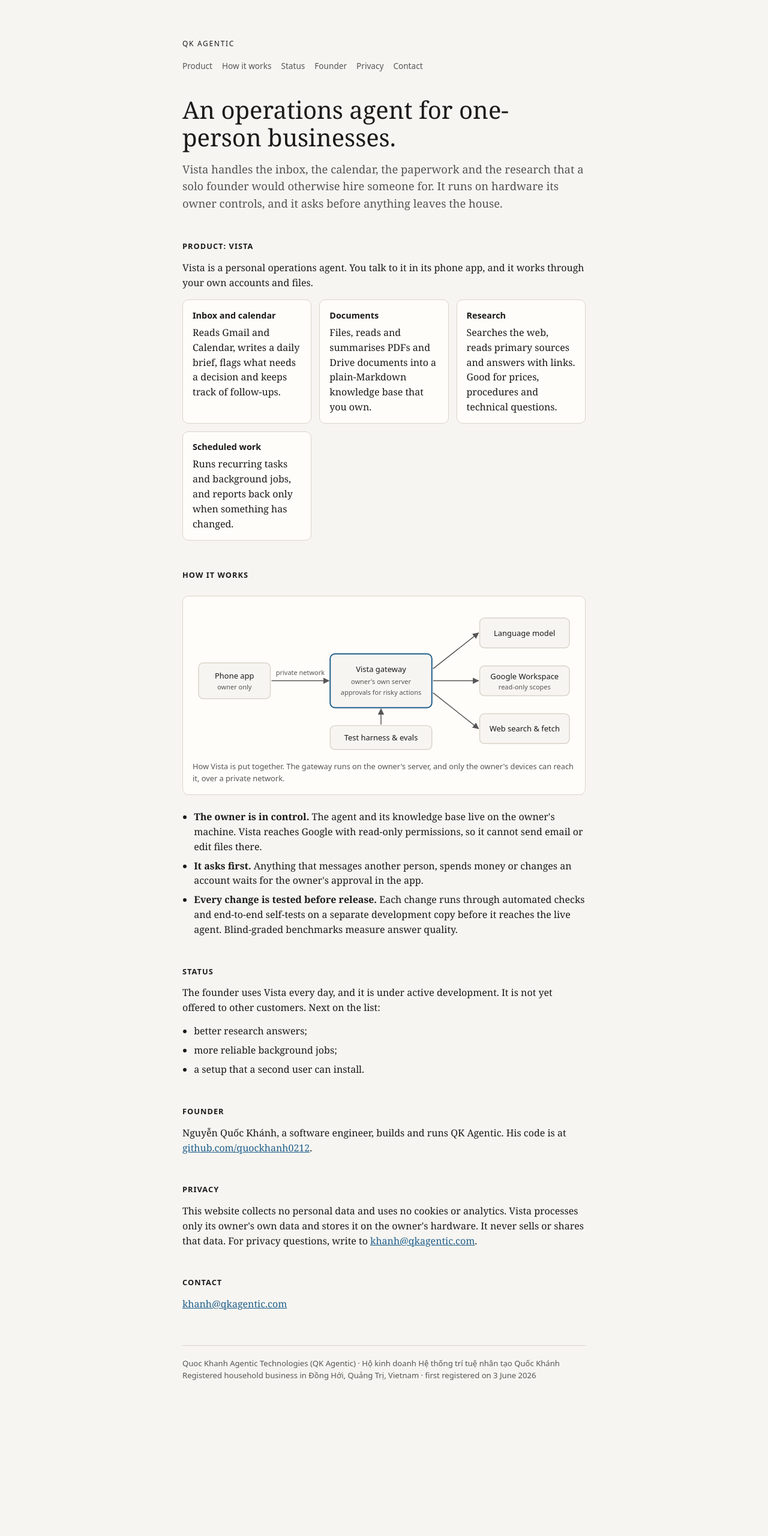
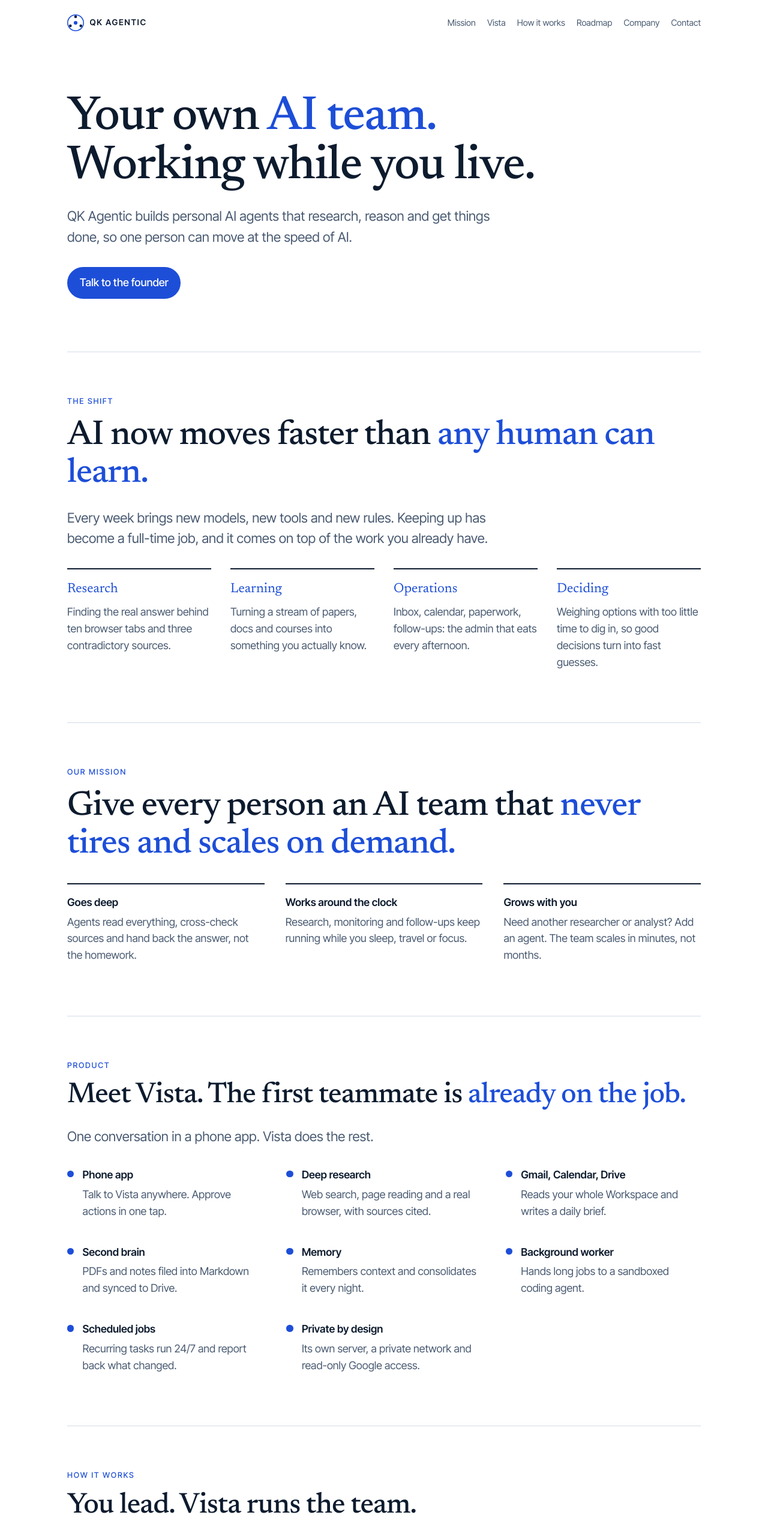
Before and after one commit to quockhanh0212/qkagentic-site, a plain HTML site: page index.html in a window 1280 px wide. Shown: the top 2560 px of the page at 60% size. Before the commit the page ends 2351 px from the top, so only its background shows below. Drawn offline with Linux system fonts and the light colour scheme.

Commit message:
Site: mission-led story, blue and white identity (Newsreader + Inter Tight)
Co-Authored-By: Claude Opus 5.5 <noreply@anthropic.com>

```diff
--- a/index.html
+++ b/index.html
@@ -3,104 +3,170 @@
 <head>
   <meta charset="utf-8">
   <meta name="viewport" content="width=device-width, initial-scale=1">
-  <title>QK Agentic — Quoc Khanh Agentic Technologies</title>
-  <meta name="description" content="QK Agentic builds Vista, a personal operations agent that handles email, calendar, documents and research for a one-person business, running on hardware its owner controls. Registered in Vietnam, June 2026.">
+  <title>QK Agentic — Your own AI team</title>
+  <meta name="description" content="QK Agentic builds personal AI agents that research, reason and get things done, so one person can move at the speed of AI. Our first agent, Vista, is live today.">
+  <link rel="preconnect" href="https://fonts.googleapis.com">
+  <link rel="preconnect" href="https://fonts.gstatic.com" crossorigin>
+  <link rel="stylesheet" href="https://fonts.googleapis.com/css2?family=Newsreader:ital,opsz,wght@0,6..72,400..700;1,6..72,400..600&family=Inter+Tight:wght@400;500;600&display=swap">
   <style>
     :root {
-      color-scheme: light dark;
-      --ink: #1a1a1a; --muted: #555; --line: #d9d4ca; --bg: #f7f5f1; --card: #fffdf9; --accent: #1f5f8b;
-    }
-    @media (prefers-color-scheme: dark) {
-      :root { --ink: #ece9e3; --muted: #a8a39a; --line: #3a3833; --bg: #161513; --card: #1f1e1b; --accent: #7fb6dd; }
+      color-scheme: light;
+      --white: #FFFFFF; --ink: #0D1B2E; --ink2: #4A5B72; --blue: #1D4ED8; --navy: #0A1F44; --rule: #D3DCE8;
+      --serif: 'Newsreader', Georgia, serif; --sans: 'Inter Tight', system-ui, -apple-system, 'Segoe UI', sans-serif;
     }
     * { box-sizing: border-box; }
-    body { margin: 0; font-family: Georgia, "Times New Roman", serif; color: var(--ink); background: var(--bg); line-height: 1.55; }
-    main { max-width: 44rem; margin: 0 auto; padding: 4rem 1rem 3rem; }
-    .mark, h2, nav, footer, figcaption, .card b { font-family: system-ui, -apple-system, "Segoe UI", sans-serif; }
-    .mark { letter-spacing: 0.14em; text-transform: uppercase; font-size: 0.75rem; margin: 0 0 1rem; }
-    nav { font-size: 0.85rem; margin: 0 0 2.5rem; display: flex; gap: 1rem; flex-wrap: wrap; }
-    nav a { color: var(--muted); text-decoration: none; }
-    h1 { font-size: clamp(1.9rem, 5vw, 2.5rem); font-weight: 500; line-height: 1.15; margin: 0 0 1rem; }
-    .lede { font-size: 1.15rem; color: var(--muted); margin: 0 0 1rem; }
-    h2 { font-size: 0.8rem; letter-spacing: 0.08em; text-transform: uppercase; margin: 3rem 0 0.8rem; }
+    body { margin: 0; font-family: var(--sans); color: var(--ink); background: var(--white); line-height: 1.55; font-size: 18px; }
+    a { color: var(--blue); }
+    .wrap { max-width: 68rem; margin: 0 auto; padding: 0 1rem; }
+    header.top { display: flex; align-items: center; justify-content: space-between; padding: 1.5rem 0; gap: 1rem; flex-wrap: wrap; }
+    .brand { display: flex; align-items: center; gap: 0.6rem; font-weight: 600; letter-spacing: 0.12em; text-transform: uppercase; font-size: 0.85rem; color: var(--ink); text-decoration: none; }
+    nav { display: flex; gap: 1.2rem; flex-wrap: wrap; font-size: 0.9rem; }
+    nav a { color: var(--ink2); text-decoration: none; }
+    .eyebrow { font-size: 0.8rem; font-weight: 500; letter-spacing: 0.14em; text-transform: uppercase; color: var(--blue); margin: 0 0 1rem; }
+    h1, h2, .statement { font-family: var(--serif); font-weight: 500; letter-spacing: -0.02em; margin: 0; }
+    h1 { font-size: clamp(2.6rem, 7vw, 5rem); line-height: 1.02; }
+    h2 { font-size: clamp(1.9rem, 4.2vw, 3rem); line-height: 1.08; margin-bottom: 1.2rem; }
+    .statement { font-size: clamp(2rem, 5vw, 3.6rem); line-height: 1.1; }
+    h3 { font-size: 1.1rem; font-weight: 600; margin: 0 0 0.35rem; }
+    .accent { color: var(--blue); }
+    .lede { font-size: clamp(1.1rem, 2.2vw, 1.4rem); color: var(--ink2); max-width: 46rem; margin: 1.5rem 0 0; }
     p { margin: 0 0 0.9rem; }
-    ul { margin: 0 0 1rem; padding-left: 1.2rem; }
-    li { margin: 0 0 0.45rem; }
-    a { color: var(--accent); }
-    figure { margin: 1.5rem 0; padding: 1rem; background: var(--card); border: 1px solid var(--line); border-radius: 10px; }
-    figure svg { width: 100%; height: auto; display: block; color: var(--muted); }
-    figcaption { font-size: 0.8rem; color: var(--muted); margin-top: 0.6rem; }
-    .grid { display: grid; grid-template-columns: repeat(auto-fit, minmax(13rem, 1fr)); gap: 0.8rem; margin: 1rem 0; }
-    .card { background: var(--card); border: 1px solid var(--line); border-radius: 10px; padding: 0.9rem 1rem; }
-    .card b { display: block; font-size: 0.9rem; margin-bottom: 0.3rem; }
-    footer { margin-top: 3.5rem; padding-top: 1.2rem; border-top: 1px solid var(--line); font-size: 0.82rem; color: var(--muted); }
-    svg text { font-family: system-ui, sans-serif; font-size: 13px; fill: var(--ink); }
-    svg .box { fill: var(--bg); stroke: var(--line); stroke-width: 1.5; }
-    svg .hot { fill: var(--bg); stroke: var(--accent); stroke-width: 2; }
-    svg .arrow { stroke: var(--muted); stroke-width: 1.5; fill: none; marker-end: url(#a); }
-    svg .small { font-size: 11px; fill: var(--muted); }
+    .muted { color: var(--ink2); }
+    section { padding: 4.5rem 0; border-top: 1px solid var(--rule); }
+    .hero { padding: 5rem 0 5.5rem; border-top: none; }
+    .cta { display: inline-block; margin-top: 2rem; background: var(--blue); color: #fff; text-decoration: none; padding: 0.8rem 1.3rem; border-radius: 999px; font-weight: 500; }
+    .grid4 { display: grid; grid-template-columns: repeat(auto-fit, minmax(14rem, 1fr)); gap: 2rem; margin-top: 2rem; }
+    .grid3 { display: grid; grid-template-columns: repeat(auto-fit, minmax(16rem, 1fr)); gap: 2.2rem; margin-top: 2rem; }
+    .col { border-top: 2px solid var(--ink); padding-top: 1rem; }
+    .col .k { font-family: var(--serif); font-size: 1.4rem; color: var(--blue); margin-bottom: 0.4rem; }
+    .feats { display: grid; grid-template-columns: repeat(auto-fit, minmax(17rem, 1fr)); gap: 1.6rem 2.5rem; margin-top: 2rem; }
+    .feat { display: flex; gap: 0.9rem; }
+    .dot { flex: none; width: 0.7rem; height: 0.7rem; border-radius: 50%; background: var(--blue); margin-top: 0.45rem; }
+    figure { margin: 2rem 0 0; padding: 1.2rem; border: 1px solid var(--rule); border-radius: 14px; }
+    figure svg { width: 100%; height: auto; display: block; }
+    figcaption { font-size: 0.85rem; color: var(--ink2); margin-top: 0.8rem; }
+    svg text { font-family: var(--sans); font-size: 13px; fill: var(--ink); }
+    svg .box { fill: #fff; stroke: var(--rule); stroke-width: 1.5; }
+    svg .hot { fill: var(--navy); }
+    svg .hot-t { fill: #F3F6FB; }
+    svg .hot-s { fill: #A9B8CF; font-size: 11px; }
+    svg .next { fill: #fff; stroke: var(--rule); stroke-width: 1.5; stroke-dasharray: 5 4; }
+    svg .arrow { stroke: #8A9BB3; stroke-width: 1.5; fill: none; marker-end: url(#a); }
+    svg .small { font-size: 11px; fill: var(--ink2); }
+    .road { display: grid; grid-template-columns: repeat(auto-fit, minmax(13rem, 1fr)); gap: 2rem; margin-top: 2rem; }
+    footer { border-top: 1px solid var(--rule); padding: 2rem 0 3rem; font-size: 0.85rem; color: var(--ink2); }
   </style>
 </head>
 <body>
-  <main>
-    <p class="mark">QK Agentic</p>
-    <nav><a href="#product">Product</a><a href="#how">How it works</a><a href="#status">Status</a><a href="#founder">Founder</a><a href="#privacy">Privacy</a><a href="#contact">Contact</a></nav>
+  <div class="wrap">
+    <header class="top">
+      <a class="brand" href="#">
+        <svg width="28" height="28" viewBox="0 0 72 72" aria-hidden="true"><circle cx="36" cy="36" r="34" fill="none" stroke="#1D4ED8" stroke-width="4"/><circle cx="36" cy="36" r="8" fill="#1D4ED8"/><circle cx="36" cy="10" r="6" fill="#0A1F44"/><circle cx="58.5" cy="49" r="6" fill="#0A1F44"/><circle cx="13.5" cy="49" r="6" fill="#0A1F44"/></svg>
+        QK Agentic
+      </a>
+      <nav><a href="#mission">Mission</a><a href="#vista">Vista</a><a href="#how">How it works</a><a href="#roadmap">Roadmap</a><a href="#company">Company</a><a href="#contact">Contact</a></nav>
+    </header>
 
-    <h1>An operations agent for one-person businesses.</h1>
-    <p class="lede">Vista handles the inbox, the calendar, the paperwork and the research that a solo founder would otherwise hire someone for. It runs on hardware its owner controls, and it asks before anything leaves the house.</p>
-
-    <h2 id="product">Product: Vista</h2>
-    <p>Vista is a personal operations agent. You talk to it in its phone app, and it works through your own accounts and files.</p>
-    <div class="grid">
-      <div class="card"><b>Inbox and calendar</b>Reads Gmail and Calendar, writes a daily brief, flags what needs a decision and keeps track of follow-ups.</div>
-      <div class="card"><b>Documents</b>Files, reads and summarises PDFs and Drive documents into a plain-Markdown knowledge base that you own.</div>
-      <div class="card"><b>Research</b>Searches the web, reads primary sources and answers with links. Good for prices, procedures and technical questions.</div>
-      <div class="card"><b>Scheduled work</b>Runs recurring tasks and background jobs, and reports back only when something has changed.</div>
+    <div class="hero">
+      <h1>Your own <span class="accent">AI team.</span><br>Working while you live.</h1>
+      <p class="lede">QK Agentic builds personal AI agents that research, reason and get things done, so one person can move at the speed of AI.</p>
+      <a class="cta" href="mailto:khanh@qkagentic.com">Talk to the founder</a>
     </div>
 
-    <h2 id="how">How it works</h2>
-    <figure>
-      <svg viewBox="0 0 640 250" role="img" aria-label="The phone app talks to the Vista gateway on the owner's server over a private network. The gateway calls the language model, Google Workspace with read-only access, and the web. A test harness checks every change before release.">
-        <defs><marker id="a" viewBox="0 0 10 10" refX="9" refY="5" markerWidth="7" markerHeight="7" orient="auto"><path d="M0,0 L10,5 L0,10 z" fill="currentColor"/></marker></defs>
-        <rect class="box" x="10" y="95" width="120" height="60" rx="8"/><text x="70" y="121" text-anchor="middle">Phone app</text><text class="small" x="70" y="139" text-anchor="middle">owner only</text>
-        <path class="arrow" d="M132 125 H 228"/><text class="small" x="180" y="115" text-anchor="middle">private network</text>
-        <rect class="hot" x="230" y="80" width="170" height="90" rx="8"/><text x="315" y="110" text-anchor="middle">Vista gateway</text><text class="small" x="315" y="130" text-anchor="middle">owner's own server</text><text class="small" x="315" y="148" text-anchor="middle">approvals for risky actions</text>
-        <path class="arrow" d="M402 105 L 478 45"/><path class="arrow" d="M402 125 H 478"/><path class="arrow" d="M402 145 L 478 205"/>
-        <rect class="box" x="480" y="20" width="150" height="50" rx="8"/><text x="555" y="50" text-anchor="middle">Language model</text>
-        <rect class="box" x="480" y="100" width="150" height="50" rx="8"/><text x="555" y="122" text-anchor="middle">Google Workspace</text><text class="small" x="555" y="139" text-anchor="middle">read-only scopes</text>
-        <rect class="box" x="480" y="180" width="150" height="50" rx="8"/><text x="555" y="210" text-anchor="middle">Web search &amp; fetch</text>
-        <rect class="box" x="230" y="200" width="170" height="40" rx="8"/><text x="315" y="225" text-anchor="middle">Test harness &amp; evals</text>
-        <path class="arrow" d="M315 198 V 172"/>
-      </svg>
-      <figcaption>How Vista is put together. The gateway runs on the owner's server, and only the owner's devices can reach it, over a private network.</figcaption>
-    </figure>
-    <ul>
-      <li><b>The owner is in control.</b> The agent and its knowledge base live on the owner's machine. Vista reaches Google with read-only permissions, so it cannot send email or edit files there.</li>
-      <li><b>It asks first.</b> Anything that messages another person, spends money or changes an account waits for the owner's approval in the app.</li>
-      <li><b>Every change is tested before release.</b> Each change runs through automated checks and end-to-end self-tests on a separate development copy before it reaches the live agent. Blind-graded benchmarks measure answer quality.</li>
-    </ul>
+    <section>
+      <p class="eyebrow">The shift</p>
+      <p class="statement">AI now moves faster than <span class="accent">any human can learn.</span></p>
+      <p class="lede">Every week brings new models, new tools and new rules. Keeping up has become a full-time job, and it comes on top of the work you already have.</p>
+      <div class="grid4">
+        <div class="col"><p class="k">Research</p><p class="muted">Finding the real answer behind ten browser tabs and three contradictory sources.</p></div>
+        <div class="col"><p class="k">Learning</p><p class="muted">Turning a stream of papers, docs and courses into something you actually know.</p></div>
+        <div class="col"><p class="k">Operations</p><p class="muted">Inbox, calendar, paperwork, follow-ups: the admin that eats every afternoon.</p></div>
+        <div class="col"><p class="k">Deciding</p><p class="muted">Weighing options with too little time to dig in, so good decisions turn into fast guesses.</p></div>
+      </div>
+    </section>
 
-    <h2 id="status">Status</h2>
-    <p>The founder uses Vista every day, and it is under active development. It is not yet offered to other customers. Next on the list:</p>
-    <ul>
-      <li>better research answers;</li>
-      <li>more reliable background jobs;</li>
-      <li>a setup that a second user can install.</li>
-    </ul>
+    <section id="mission">
+      <p class="eyebrow">Our mission</p>
+      <p class="statement">Give every person an AI team that <span class="accent">never tires and scales on demand.</span></p>
+      <div class="grid3">
+        <div class="col"><h3>Goes deep</h3><p class="muted">Agents read everything, cross-check sources and hand back the answer, not the homework.</p></div>
+        <div class="col"><h3>Works around the clock</h3><p class="muted">Research, monitoring and follow-ups keep running while you sleep, travel or focus.</p></div>
+        <div class="col"><h3>Grows with you</h3><p class="muted">Need another researcher or analyst? Add an agent. The team scales in minutes, not months.</p></div>
+      </div>
+    </section>
 
-    <h2 id="founder">Founder</h2>
-    <p>Nguyễn Quốc Khánh, a software engineer, builds and runs QK Agentic. His code is at <a href="https://github.com/quockhanh0212">github.com/quockhanh0212</a>.</p>
+    <section id="vista">
+      <p class="eyebrow">Product</p>
+      <h2>Meet Vista. The first teammate is <span class="accent">already on the job.</span></h2>
+      <p class="lede">One conversation in a phone app. Vista does the rest.</p>
+      <div class="feats">
+        <div class="feat"><span class="dot"></span><div><h3>Phone app</h3><p class="muted">Talk to Vista anywhere. Approve actions in one tap.</p></div></div>
+        <div class="feat"><span class="dot"></span><div><h3>Deep research</h3><p class="muted">Web search, page reading and a real browser, with sources cited.</p></div></div>
+        <div class="feat"><span class="dot"></span><div><h3>Gmail, Calendar, Drive</h3><p class="muted">Reads your whole Workspace and writes a daily brief.</p></div></div>
+        <div class="feat"><span class="dot"></span><div><h3>Second brain</h3><p class="muted">PDFs and notes filed into Markdown and synced to Drive.</p></div></div>
+        <div class="feat"><span class="dot"></span><div><h3>Memory</h3><p class="muted">Remembers context and consolidates it every night.</p></div></div>
+        <div class="feat"><span class="dot"></span><div><h3>Background worker</h3><p class="muted">Hands long jobs to a sandboxed coding agent.</p></div></div>
+        <div class="feat"><span class="dot"></span><div><h3>Scheduled jobs</h3><p class="muted">Recurring tasks run 24/7 and report back what changed.</p></div></div>
+        <div class="feat"><span class="dot"></span><div><h3>Private by design</h3><p class="muted">Its own server, a private network and read-only Google access.</p></div></div>
+      </div>
+    </section>
 
-    <h2 id="privacy">Privacy</h2>
-    <p>This website collects no personal data and uses no cookies or analytics. Vista processes only its owner's own data and stores it on the owner's hardware. It never sells or shares that data. For privacy questions, write to <a href="mailto:khanh@qkagentic.com">khanh@qkagentic.com</a>.</p>
+    <section id="how">
+      <p class="eyebrow">How it works</p>
+      <h2>You lead. Vista runs the team.</h2>
+      <figure>
+        <svg viewBox="0 0 640 260" role="img" aria-label="You talk to Vista from the phone app over a private network. Vista plans, acts and checks, and asks before risky steps. It works with frontier models, your accounts with read-only access, and the web. Next, Vista will coordinate specialist agents.">
+          <defs><marker id="a" viewBox="0 0 10 10" refX="9" refY="5" markerWidth="7" markerHeight="7" orient="auto"><path d="M0,0 L10,5 L0,10 z" fill="#8A9BB3"/></marker></defs>
+          <rect class="box" x="10" y="85" width="110" height="60" rx="8"/><text x="65" y="111" text-anchor="middle">You</text><text class="small" x="65" y="129" text-anchor="middle">phone app</text>
+          <path class="arrow" d="M122 115 H 218"/><text class="small" x="170" y="105" text-anchor="middle">private network</text>
+          <rect class="hot" x="220" y="65" width="190" height="100" rx="8"/><text class="hot-t" x="315" y="100" text-anchor="middle">Vista</text><text class="hot-s" x="315" y="120" text-anchor="middle">plans, acts, checks</text><text class="hot-s" x="315" y="138" text-anchor="middle">asks before risky steps</text>
+          <path class="arrow" d="M412 90 L 478 40"/><path class="arrow" d="M412 115 H 478"/><path class="arrow" d="M412 140 L 478 190"/>
+          <rect class="box" x="480" y="15" width="150" height="48" rx="8"/><text x="555" y="44" text-anchor="middle">Frontier models</text>
+          <rect class="box" x="480" y="91" width="150" height="48" rx="8"/><text x="555" y="112" text-anchor="middle">Your accounts</text><text class="small" x="555" y="128" text-anchor="middle">read-only Google</text>
+          <rect class="box" x="480" y="167" width="150" height="48" rx="8"/><text x="555" y="196" text-anchor="middle">The web</text>
+          <rect class="next" x="215" y="200" width="200" height="48" rx="8"/><text x="315" y="222" text-anchor="middle">Next: specialist agents</text><text class="small" x="315" y="238" text-anchor="middle">researcher, analyst, tutor</text>
+          <path class="arrow" d="M315 167 V 197" stroke-dasharray="4 4"/>
+        </svg>
+        <figcaption>Vista runs on hardware its owner controls. Only the owner’s devices can reach it, over a private network.</figcaption>
+      </figure>
+      <div class="grid3">
+        <div class="col"><h3>Your data stays yours</h3><p class="muted">Vista and its memory run on hardware the owner controls. Google access is read-only by design.</p></div>
+        <div class="col"><h3>It asks first</h3><p class="muted">Messaging someone, spending money or changing an account waits for one tap of approval.</p></div>
+        <div class="col"><h3>Tested like infrastructure</h3><p class="muted">Every change passes automated checks and end-to-end self-tests before it reaches the live agent.</p></div>
+      </div>
+    </section>
 
-    <h2 id="contact">Contact</h2>
-    <p><a href="mailto:khanh@qkagentic.com">khanh@qkagentic.com</a></p>
+    <section id="roadmap">
+      <p class="eyebrow">Roadmap</p>
+      <h2>From one AI teammate to a whole team.</h2>
+      <div class="road">
+        <div class="col"><p class="k">Q1 2027</p><h3>Sharper research</h3><p class="muted">Deeper, benchmarked answers, and private models on NVIDIA GPUs.</p></div>
+        <div class="col"><p class="k">Q2 2027</p><h3>Specialist agents</h3><p class="muted">A researcher, an analyst and a tutor, coordinated by Vista.</p></div>
+        <div class="col"><p class="k">Q3 2027</p><h3>Closed beta</h3><p class="muted">One-click setup for the first solo founders in Vietnam.</p></div>
+        <div class="col"><p class="k">2028</p><h3>A team for everyone</h3><p class="muted">Personal AI teams for professionals and learners across Southeast Asia.</p></div>
+      </div>
+    </section>
+
+    <section id="company">
+      <p class="eyebrow">Company</p>
+      <h2>Built by a founder who runs on his own product.</h2>
+      <div class="grid3">
+        <div class="col"><h3>Nguyễn Quốc Khánh</h3><p class="muted">Founder and software engineer. He designed, built and runs Vista end to end. <a href="https://github.com/quockhanh0212">github.com/quockhanh0212</a></p></div>
+        <div class="col"><h3>QK Agentic</h3><p class="muted">Quoc Khanh Agentic Technologies, a registered household business (Hộ kinh doanh) in Đồng Hới, Vietnam, since June 2026. Self-funded.</p></div>
+        <div class="col" id="privacy"><h3>Privacy</h3><p class="muted">This site sets no cookies and runs no analytics. Its fonts load from Google Fonts. Vista processes only its owner’s own data, keeps it on the owner’s hardware and never sells or shares it.</p></div>
+      </div>
+    </section>
+
+    <section id="contact">
+      <p class="eyebrow">Contact</p>
+      <p class="statement">Want an AI team of your own?</p>
+      <a class="cta" href="mailto:khanh@qkagentic.com">khanh@qkagentic.com</a>
+    </section>
 
     <footer>
       Quoc Khanh Agentic Technologies (QK Agentic) · Hộ kinh doanh Hệ thống trí tuệ nhân tạo Quốc Khánh<br>
       Registered household business in Đồng Hới, Quảng Trị, Vietnam · first registered on 3 June 2026
     </footer>
-  </main>
+  </div>
 </body>
 </html>
```
